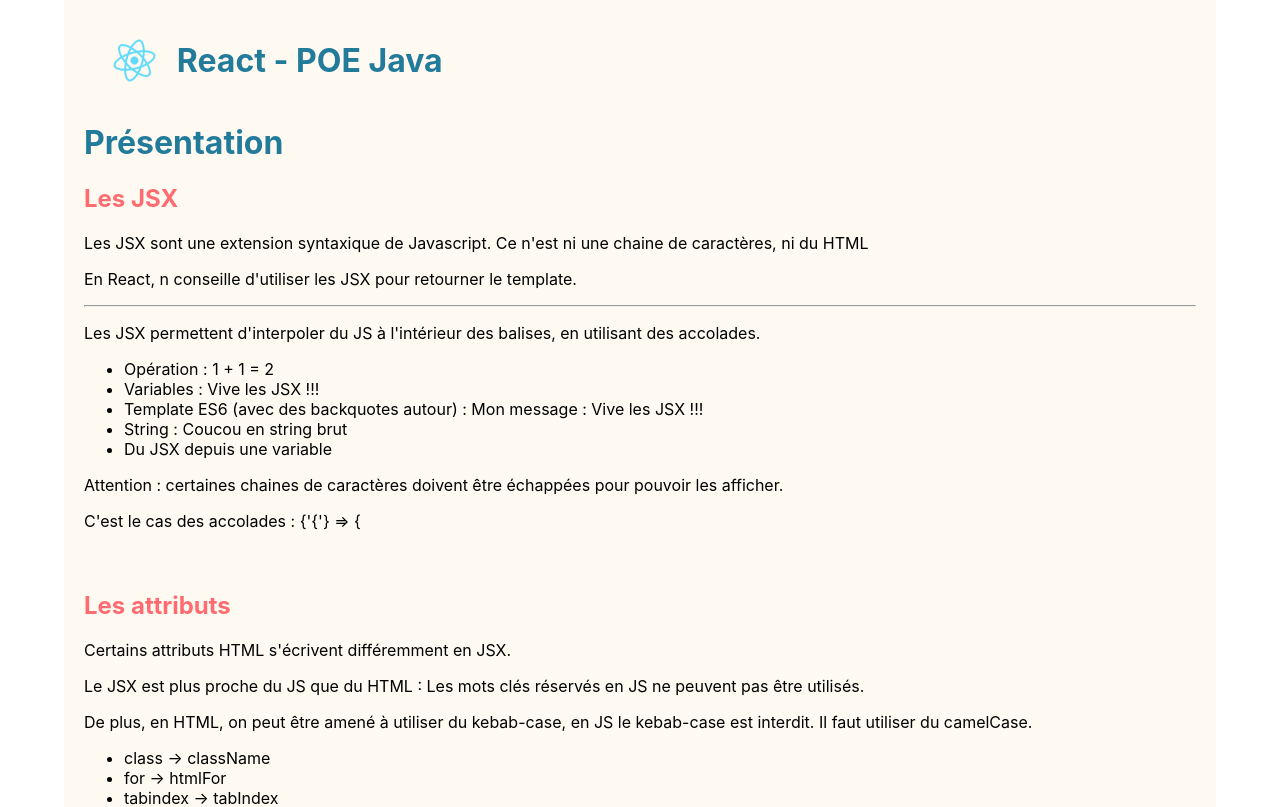
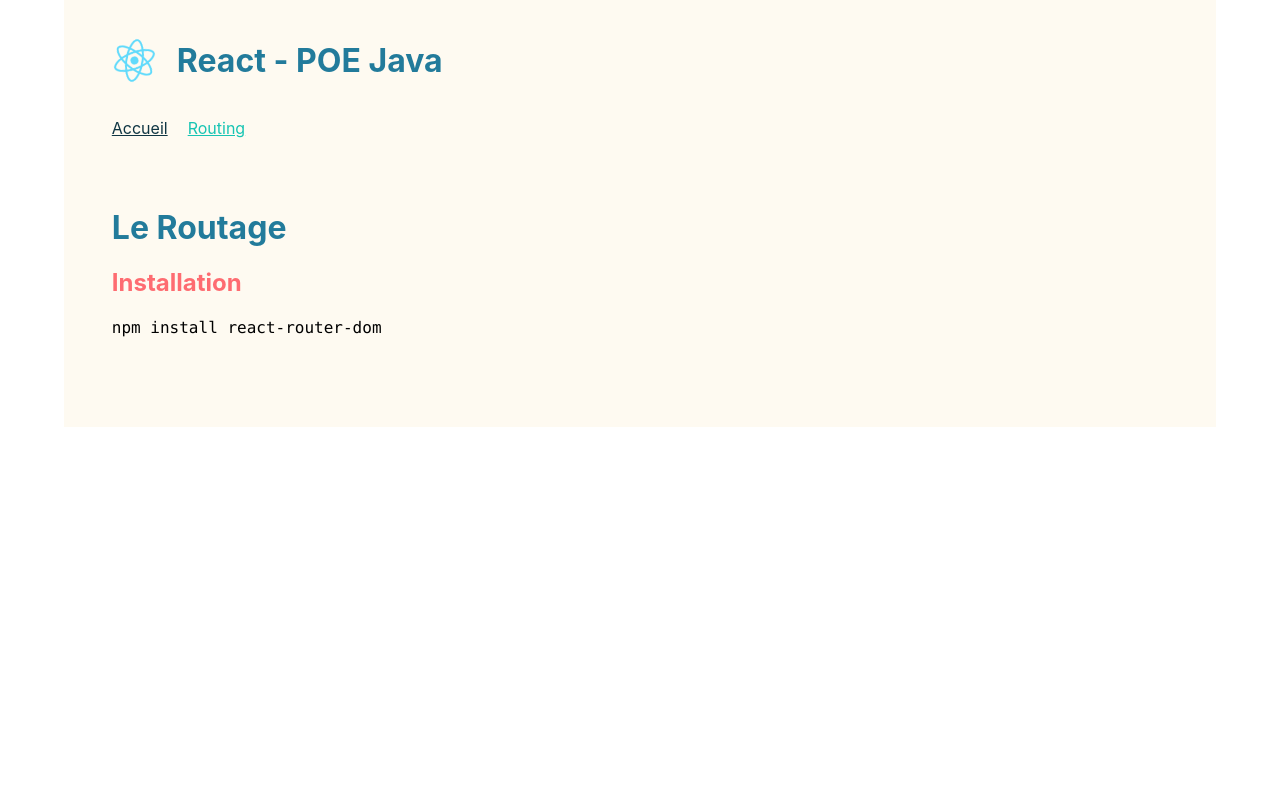
Before and after one commit to Maeglin1908/2022-07-18-react-redux, a React (Create React App) app in the folder react-poe-java/: page /routing in a window 1280 px wide. Shown: the top 807 px of the page. Built offline with nearby package versions, Linux system fonts and the light colour scheme.

Commit message:
Added Routing

```diff
--- a/react-poe-java/package.json
+++ b/react-poe-java/package.json
@@ -8,6 +8,7 @@
     "@testing-library/user-event": "^13.5.0",
     "react": "^18.2.0",
     "react-dom": "^18.2.0",
+    "react-router-dom": "^6.3.0",
     "react-scripts": "5.0.1",
     "web-vitals": "^2.1.4"
   },
--- a/react-poe-java/src/App.js
+++ b/react-poe-java/src/App.js
@@ -1,15 +1,26 @@
-import Logo from './components/Logo';
-import Presentation from './pages/Presentation';
-import './styles/App.css';
+import { BrowserRouter, Route, Routes } from "react-router-dom";
+import Logo from "./components/Logo";
+import Navigation from "./components/Navigation";
+import Presentation from "./pages/Presentation";
+import Routing from "./pages/Routing";
+import "./styles/App.css";
 
 function App() {
   return (
     <div className="App">
-      <header>
-        <Logo />
-        <h1>React - POE Java</h1>
-      </header>
-      <Presentation />
+      <BrowserRouter>
+        <header>
+          <Logo />
+          <h1>React - POE Java</h1>
+        </header>
+        <Navigation />
+        <main className="main">
+          <Routes>
+            <Route path="/" element={<Presentation />} />
+            <Route path="/routing" element={<Routing />} />
+          </Routes>
+        </main>
+      </BrowserRouter>
     </div>
   );
 }
--- /dev/null
+++ b/react-poe-java/src/components/Navigation.js
@@ -0,0 +1,19 @@
+import { NavLink } from "react-router-dom";
+import "./../styles/Navigation.css";
+
+const Navigation = () => {
+  return (
+    <nav>
+      <ul>
+        <li>
+          <NavLink to="/">Accueil</NavLink>
+        </li>
+        <li>
+          <NavLink to="/routing">Routing</NavLink>
+        </li>
+      </ul>
+    </nav>
+  );
+};
+
+export default Navigation;
--- /dev/null
+++ b/react-poe-java/src/pages/Routing.js
@@ -0,0 +1,15 @@
+const Routing = () => (
+  <>
+    <h1>Le Routage</h1>
+
+    <article>
+      <h2>Installation</h2>
+
+      <p>
+        <code>npm install react-router-dom</code>
+      </p>
+    </article>
+  </>
+);
+
+export default Routing;
--- /dev/null
+++ b/react-poe-java/src/styles/Navigation.css
@@ -0,0 +1,21 @@
+nav {
+  width: var(--width);
+  margin: auto;
+}
+
+nav ul {
+  list-style: none;
+  padding-left: 0;
+  display: flex;
+  gap: 20px;
+}
+
+nav ul li a:link,
+nav ul li a:visited {
+  color: var(--dark);
+  transition: 0.5s;
+}
+
+nav ul li a.active {
+  color: var(--secondary);
+}
```
Also changed, not shown: 2 other files (tests, documents, lock files or other folders).
